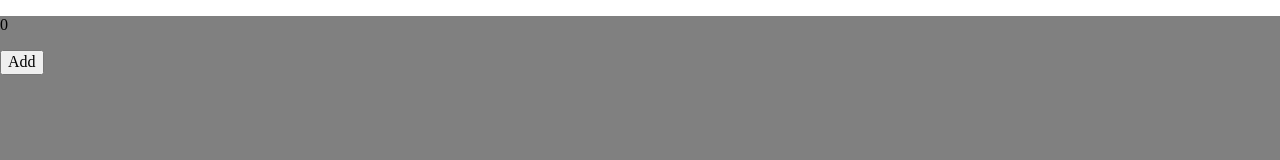
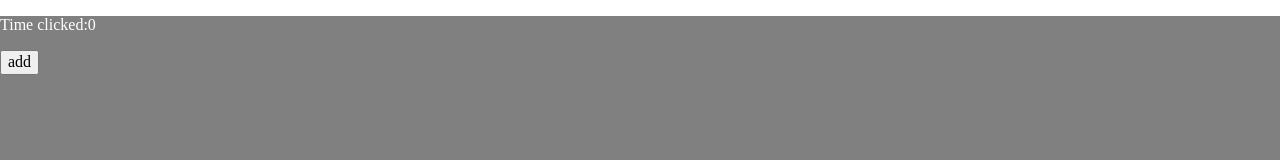
Before and after one commit to dulko-dev/form_login_vue, a Vue app: page / in a window 1280 px wide. Shown: the top 160 px of the page. Built offline with nearby package versions, Linux system fonts and the light colour scheme.

Commit message:
configuration done, webpack and jest are working

```diff
--- a/babel.config.json
+++ b/babel.config.json
@@ -1,3 +1,6 @@
 {
-  "presets": ["@babel/preset-env", "@vue/babel-preset-app"]
+  "presets": [
+    ["@babel/preset-env", { "targets": { "node": "current" } }],
+    "@vue/babel-preset-app"
+  ]
 }
--- a/src/components/App.vue
+++ b/src/components/App.vue
@@ -1,7 +1,7 @@
 <template>
   <div>
-    <p>{{ count }}</p>
-    <button :click="add">Add</button>
+    <p>Time clicked:{{ count }}</p>
+    <button @click="add">add</button>
   </div>
 </template>
 
@@ -12,9 +12,9 @@ export default {
   setup() {
     const count = ref(0);
 
-    function add() {
+    const add = () => {
       count.value++;
-    }
+    };
 
     return {
       count,
@@ -29,5 +29,6 @@ div {
   width: 100%;
   height: 100vh;
   background: grey;
+  color: white;
 }
 </style>
--- a/webpack.config.js
+++ b/webpack.config.js
@@ -60,8 +60,8 @@ const config = {
       template: "./src/index.html",
     }),
     new webpack.DefinePlugin({
-      __VUE_OPTIONS_API__: "false",
-      __VUE_PROD_DEVTOOLS__: "false",
+      __VUE_OPTIONS_API__: true,
+      __VUE_PROD_DEVTOOLS__: true,
     }),
   ],
 
```
Also changed, not shown: package.json (+19 -3 lines), 2 other files (tests, documents, lock files or other folders).
